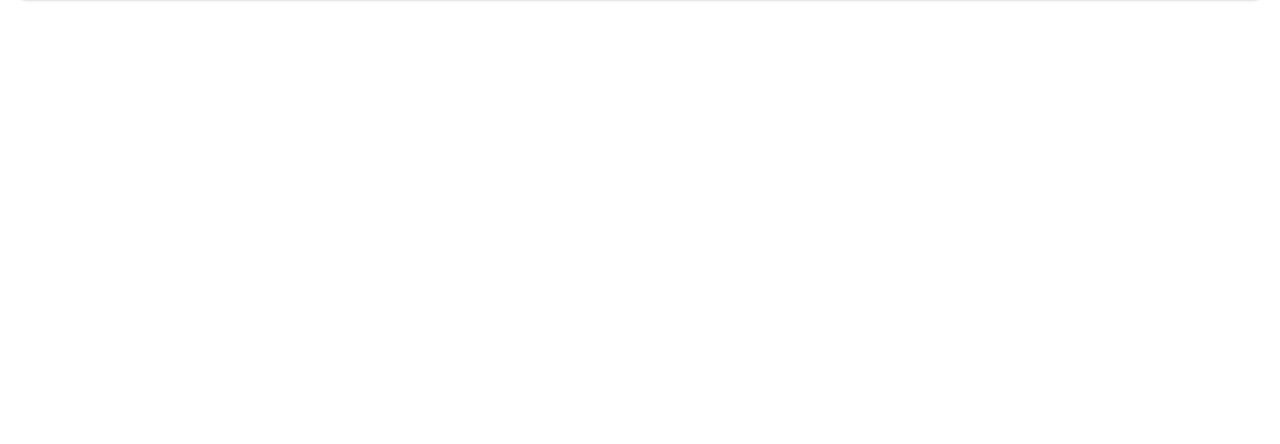
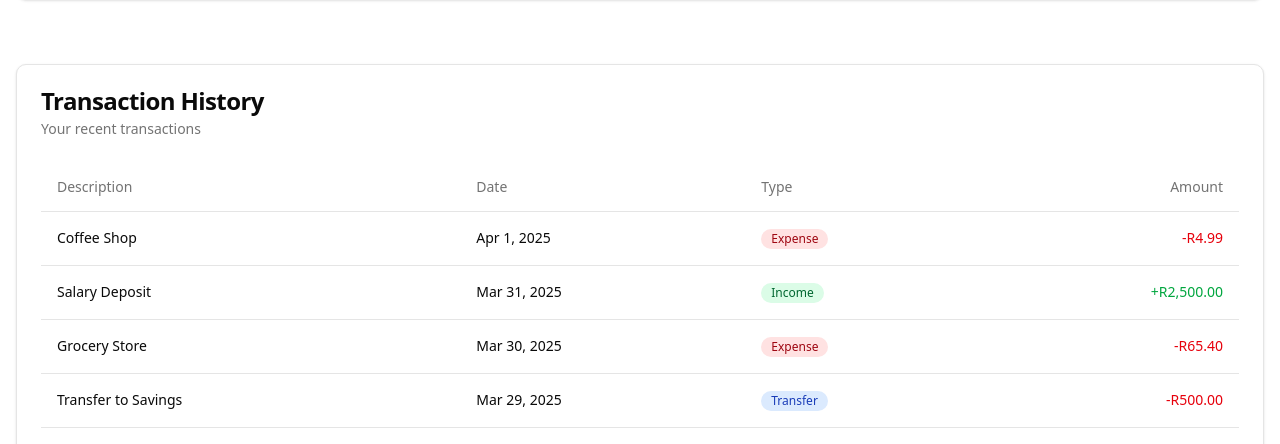
Before and after one commit to mindsgn/bonmoja, a Nuxt app: page / in a window 1280 px wide. Shown: the part 356-800 px from the top of the page. Built offline with nearby package versions, Linux system fonts and the light colour scheme.

Commit message:
transactions

```diff
--- a/app.vue
+++ b/app.vue
@@ -1,3 +1,4 @@
 <template>
  <WalletCard />
+ <Transactions />
 </template>
--- a/components/WalletCard.vue
+++ b/components/WalletCard.vue
@@ -1,3 +1,7 @@
+<script setup>
+import { WalletIcon, ArrowUpIcon, ArrowDownIcon, PlusIcon } from 'lucide-vue-next';
+</script>
+
 <template>
   <div class="container mx-auto py-8 px-4">
     <h1 class="text-3xl font-bold mb-8">Bonmoja Wallet</h1>
--- a/components/transactions.vue
+++ b/components/transactions.vue
@@ -1,37 +1,42 @@
+<script setup>
+import { ref } from 'vue';
+
+const transactionsHistory = ref([
+  {
+    description: 'Coffee Shop',
+    date: 'Apr 1, 2025',
+    type: 'Expense',
+    amount: '-R4.99'
+  },
+  {
+    description: 'Salary Deposit',
+    date: 'Mar 31, 2025',
+    type: 'Income',
+    amount: '+R2,500.00'
+  },
+  {
+    description: 'Grocery Store',
+    date: 'Mar 30, 2025',
+    type: 'Expense',
+    amount: '-R65.40'
+  },
+  {
+    description: 'Transfer to Savings',
+    date: 'Mar 29, 2025',
+    type: 'Transfer',
+    amount: '-R500.00'
+  },
+  {
+    description: 'Refund - Online Store',
+    date: 'Mar 28, 2025',
+    type: 'Income',
+    amount: '+R29.99'
+  }
+]);
+</script>
+
 <template>
   <div class="container mx-auto py-8 px-4">
-    <h1 class="text-3xl font-bold mb-8">My Wallet</h1>
-
-    <div class="grid gap-6 md:grid-cols-2 lg:grid-cols-3">
-      <!-- Balance Card -->
-      <div class="col-span-full md:col-span-1 rounded-lg border bg-card text-card-foreground shadow-sm">
-        <div class="flex flex-col space-y-1.5 p-6">
-          <h3 class="text-2xl font-semibold leading-none tracking-tight flex items-center gap-2">
-            <WalletIcon class="h-5 w-5" />
-            Balance
-          </h3>
-          <p class="text-sm text-muted-foreground">Your current wallet balance</p>
-        </div>
-        <div class="p-6 pt-0">
-          <div class="text-4xl font-bold">$2,560.50</div>
-          <p class="text-sm text-muted-foreground mt-2">Last updated: Today, 10:30 AM</p>
-        </div>
-        <div class="flex items-center p-6 pt-0 gap-2">
-          <button class="flex-1 inline-flex items-center justify-center rounded-md text-sm font-medium ring-offset-background transition-colors focus-visible:outline-none focus-visible:ring-2 focus-visible:ring-ring focus-visible:ring-offset-2 disabled:pointer-events-none disabled:opacity-50 bg-primary text-primary-foreground hover:bg-primary/90 h-10 px-4 py-2">
-            <ArrowUpIcon class="mr-2 h-4 w-4" />
-            Send
-          </button>
-          <button class="flex-1 inline-flex items-center justify-center rounded-md text-sm font-medium ring-offset-background transition-colors focus-visible:outline-none focus-visible:ring-2 focus-visible:ring-ring focus-visible:ring-offset-2 disabled:pointer-events-none disabled:opacity-50 bg-primary text-primary-foreground hover:bg-primary/90 h-10 px-4 py-2">
-            <ArrowDownIcon class="mr-2 h-4 w-4" />
-            Receive
-          </button>
-          <button class="flex-1 inline-flex items-center justify-center rounded-md text-sm font-medium ring-offset-background transition-colors focus-visible:outline-none focus-visible:ring-2 focus-visible:ring-ring focus-visible:ring-offset-2 disabled:pointer-events-none disabled:opacity-50 border border-input bg-background hover:bg-accent hover:text-accent-foreground h-10 px-4 py-2">
-            <PlusIcon class="mr-2 h-4 w-4" />
-            Add Funds
-          </button>
-        </div>
-      </div>
-
       <!-- Transaction History -->
       <div class="col-span-full md:col-span-2 rounded-lg border bg-card text-card-foreground shadow-sm">
         <div class="flex flex-col space-y-1.5 p-6">
@@ -53,7 +58,7 @@
                 </tr>
               </thead>
               <tbody class="[&_tr:last-child]:border-0">
-                <tr v-for="(transaction, index) in transactions" :key="index" class="border-b transition-colors hover:bg-muted/50 data-[state=selected]:bg-muted">
+                <tr v-for="(transaction, index) in transactionsHistory" :key="index" class="border-b transition-colors hover:bg-muted/50 data-[state=selected]:bg-muted">
                   <td class="p-4 align-middle font-medium">{{ transaction.description }}</td>
                   <td class="p-4 align-middle">{{ transaction.date }}</td>
                   <td class="p-4 align-middle">
@@ -83,44 +88,5 @@
           </button>
         </div>
       </div>
-    </div>
   </div>
 </template>
-
-<script setup>
-import { ref } from 'vue';
-import { WalletIcon, ArrowUpIcon, ArrowDownIcon, PlusIcon } from 'lucide-vue-next';
-
-const transactions = ref([
-  {
-    description: 'Coffee Shop',
-    date: 'Apr 1, 2025',
-    type: 'Expense',
-    amount: '-$4.99'
-  },
-  {
-    description: 'Salary Deposit',
-    date: 'Mar 31, 2025',
-    type: 'Income',
-    amount: '+$2,500.00'
-  },
-  {
-    description: 'Grocery Store',
-    date: 'Mar 30, 2025',
-    type: 'Expense',
-    amount: '-$65.40'
-  },
-  {
-    description: 'Transfer to Savings',
-    date: 'Mar 29, 2025',
-    type: 'Transfer',
-    amount: '-$500.00'
-  },
-  {
-    description: 'Refund - Online Store',
-    date: 'Mar 28, 2025',
-    type: 'Income',
-    amount: '+$29.99'
-  }
-]);
-</script>
```
